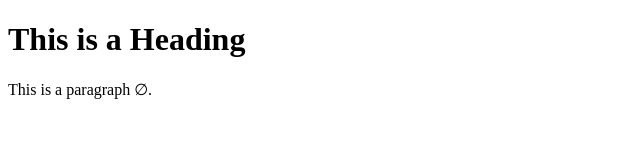
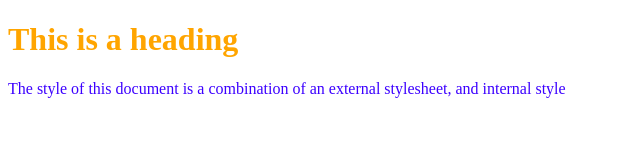
Before and after one commit to JelizavetaS/DialogsAB_JS, a plain HTML site: page Class2/Class_02.html in a window 1280 px wide. Shown: the whole page, without its empty margins (0-640 px from the left). Drawn offline with Linux system fonts and the light colour scheme.

Commit message:
nodarbība

```diff
--- a/Class2/Class_02.html
+++ b/Class2/Class_02.html
@@ -1,12 +1,18 @@
+<!--https://www.w3schools.com/css/tryit.asp?filename=trycss_howto_multiple-->
+
 <!DOCTYPE html>
 <html>
+
 <head>
-<title>Page Title</title>
+    <link rel="stylesheet" type="text/css" href="mystyle.css">
+
 </head>
+
 <body>
 
-<h1>This is a Heading</h1>
-<p>This is a paragraph &#8709.</p>
+        <h1>This is a heading</h1>
+        <p>The style of this document is a combination of an external stylesheet, and internal style</p>
 
 </body>
+
 </html>
--- /dev/null
+++ b/Class2/mystyle.css
@@ -0,0 +1,7 @@
+
+        h1 {
+          color: orange;
+        }
+        p {
+            color: rgb(60, 0, 255);
+          }
```
Also changed, not shown: test.html (+1 -0 lines), 1 other file.
